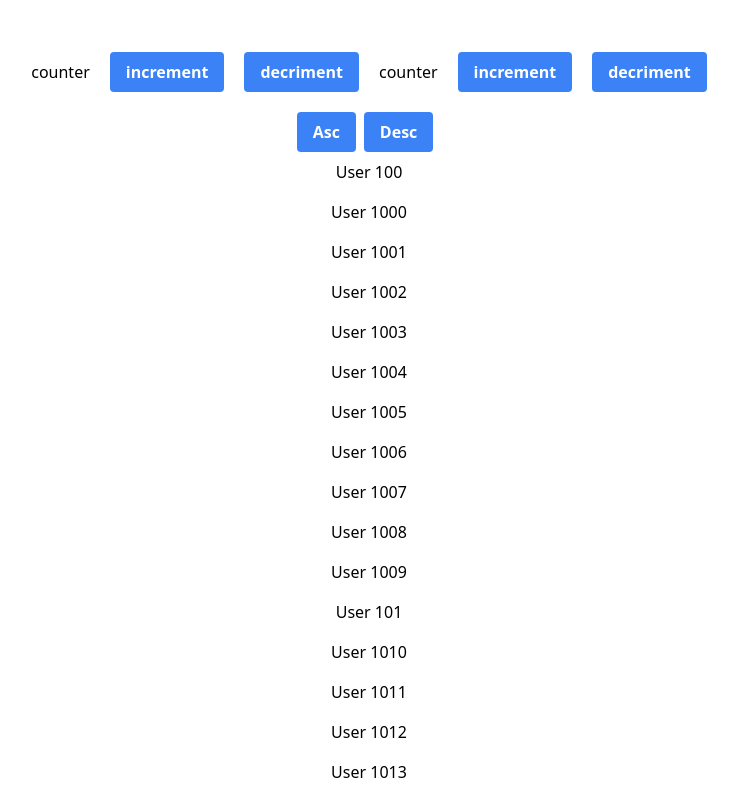
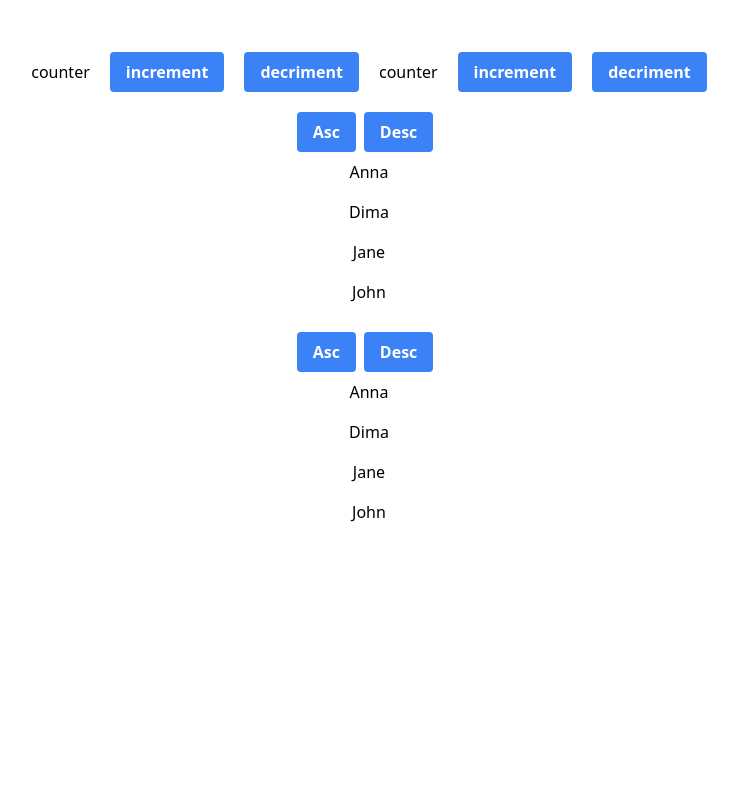
Before and after one commit to victor-osipov-dev/react-redux, a React (Vite) app: page / in a window 1280 px wide. Shown: the top 800 px of the page, without its empty margins (271-1009 px from the left). Built offline with nearby package versions, Linux system fonts and the light colour scheme; data requests are answered from the project's data file.

Commit message:
add simple fetch in users-list

```diff
--- /dev/null
+++ b/db.json
@@ -0,0 +1,24 @@
+{
+  "users": [
+    {
+      "id": "user1",
+      "name": "John",
+      "description": "user1 description"
+    },
+    {
+      "id": "user2",
+      "name": "Anna",
+      "description": "user2 description"
+    },
+    {
+      "id": "user3",
+      "name": "Jane",
+      "description": "user3 description"
+    },
+    {
+      "id": "user4",
+      "name": "Dima",
+      "description": "user4 description"
+    }
+  ]
+}
--- a/src/App.tsx
+++ b/src/App.tsx
@@ -6,6 +6,8 @@ function App() {
     return (
         <div className="container p-5 flex flex-col gap-5">
             <Counters />
+
+            <UsersList />
             <UsersList />
         </div>
     );
--- a/src/modules/users/users-list.tsx
+++ b/src/modules/users/users-list.tsx
@@ -1,6 +1,12 @@
-import { memo, useState } from "react";
-import { useAppDispatch, useAppSelector, type AppState } from "../../store";
+import { memo, useEffect, useState } from "react";
+import {
+    useAppDispatch,
+    useAppSelector,
+    useAppStore,
+    type AppState,
+} from "../../store";
 import { usersSlice } from "./users.slice";
+import { api } from "../../shared/api";
 
 type UserId = string;
 type User = {
@@ -9,12 +15,34 @@ type User = {
     description: string;
 };
 
-// const selectSortedUsers = SelectSortedUsers();
+export function UsersList() {
+    const dispatch = useAppDispatch();
+    const appStore = useAppStore();
+    const [sortType, setSortType] = useState<"asc" | "desc">("asc");
 
-// console.log(selectSortedUsers === selectSortedUsers2);
+    const isPending = useAppSelector(
+        usersSlice.selectors.selectIfFetchUsersPending,
+    );
 
-export function UsersList() {
-    const [sortType, setSortType] = useState<"asc" | "desc">("asc");
+    useEffect(() => {
+        const isIdle = usersSlice.selectors.selectIfFetchUsersIdle(
+            appStore.getState(),
+        );
+
+        if (!isIdle) {
+            return;
+        }
+
+        dispatch(usersSlice.actions.fetchUsersPending());
+
+        api.getUsers()
+            .then((users) => {
+                dispatch(usersSlice.actions.fetchUsersSuccess({ users }));
+            })
+            .catch((err) => {
+                dispatch(usersSlice.actions.fetchUsersFailed());
+            });
+    }, [dispatch, appStore]);
 
     const sortedUsers = useAppSelector((state) =>
         usersSlice.selectors.selectSortedUsers(state, sortType),
@@ -22,6 +50,10 @@ export function UsersList() {
     const selectedUserId = useAppSelector(
         usersSlice.selectors.selectSelectedUserId,
     );
+
+    if (isPending) {
+        return <div>Loading...</div>;
+    }
 
     return (
         <div className="flex flex-col items-center">
--- a/src/modules/users/users.slice.ts
+++ b/src/modules/users/users.slice.ts
@@ -25,12 +25,14 @@ export type UsersState = {
     entities: Record<UserId, User>;
     ids: UserId[];
     selectedUserId: UserId | undefined;
+    fetchUsersStatus: 'idle' | 'pending' | 'success' | 'failed';
 };
 
 const initialUsersState: UsersState = {
     entities: {},
     ids: [],
     selectedUserId: undefined,
+    fetchUsersStatus: 'idle'
 };
 
 export const usersSlice = createSlice({
@@ -53,6 +55,8 @@ export const usersSlice = createSlice({
                         }
                     }),
         ),
+        selectIfFetchUsersPending: (state) => state.fetchUsersStatus === 'pending',
+        selectIfFetchUsersIdle: (state) => state.fetchUsersStatus === 'idle',
     },
     reducers: {
         selected: (state, action: PayloadAction<{ userId: UserId }>) => {
@@ -61,9 +65,13 @@ export const usersSlice = createSlice({
         selectRemove: (state) => {
             state.selectedUserId = undefined;
         },
-        stored: (state, action: PayloadAction<{ users: User[] }>) => {
+        fetchUsersPending: (state) => {
+            state.fetchUsersStatus = 'pending'
+        },
+        fetchUsersSuccess: (state, action: PayloadAction<{ users: User[] }>) => {
             const { users } = action.payload;
 
+            state.fetchUsersStatus = 'success'
             state.entities = users.reduce(
                 (acc, user) => {
                     acc[user.id] = user;
@@ -73,5 +81,8 @@ export const usersSlice = createSlice({
             );
             state.ids = users.map((user) => user.id);
         },
+        fetchUsersFailed: (state) => {
+            state.fetchUsersStatus = 'failed'
+        }
     },
 });
--- /dev/null
+++ b/src/shared/api.ts
@@ -0,0 +1,28 @@
+import z from "zod";
+
+const baseUrl = "http://localhost:3000";
+
+
+const UserDtoSchema = z.object({
+    id: z.string(),
+    name: z.string(),
+    description: z.string(),
+})
+
+export const api = {
+    getUsers() {
+        return fetch(`${baseUrl}/users`).then((response) => response.json()).then(res => {
+            return UserDtoSchema.array().parse(res)
+        });
+    },
+    getUser(userId: string) {
+        return fetch(`${baseUrl}/users/${userId}`).then((response) => response.json()).then(res => {
+            return UserDtoSchema.parse(res)
+        });
+    },
+    deleteUser(userId: string) {
+        return fetch(`${baseUrl}/users/${userId}`, {
+            method: 'DELETE'
+        }).then((response) => response.json());
+    },
+};
--- a/src/store.ts
+++ b/src/store.ts
@@ -4,7 +4,7 @@ import {
     createSelector,
 } from "@reduxjs/toolkit";
 import { useDispatch, useSelector, useStore } from "react-redux";
-import { initialUsersList, usersSlice } from "./modules/users/users.slice";
+import { usersSlice } from "./modules/users/users.slice";
 import { countersReducer } from "./modules/counters/counters.slice";
 
 export const store = configureStore({
@@ -14,8 +14,6 @@ export const store = configureStore({
     },
 });
 
-store.dispatch(usersSlice.actions.stored({ users: initialUsersList }));
-
 export type AppState = ReturnType<typeof store.getState>;
 export type AppCountersState = Pick<AppState, "counters">;
 export type AppDispatch = typeof store.dispatch;
@@ -23,4 +21,4 @@ export type AppDispatch = typeof store.dispatch;
 export const useAppSelector = useSelector.withTypes<AppState>();
 export const useAppDispatch = useDispatch.withTypes<AppDispatch>();
 export const useAppStore = useStore.withTypes<typeof store>();
-// export const createAppSeletor = createSelector.withTypes<AppState>();
+export const createAppSeletor = createSelector.withTypes<AppState>();
```
Also changed, not shown: package.json (+7 -2 lines), 1 other file (tests, documents, lock files or other folders).
